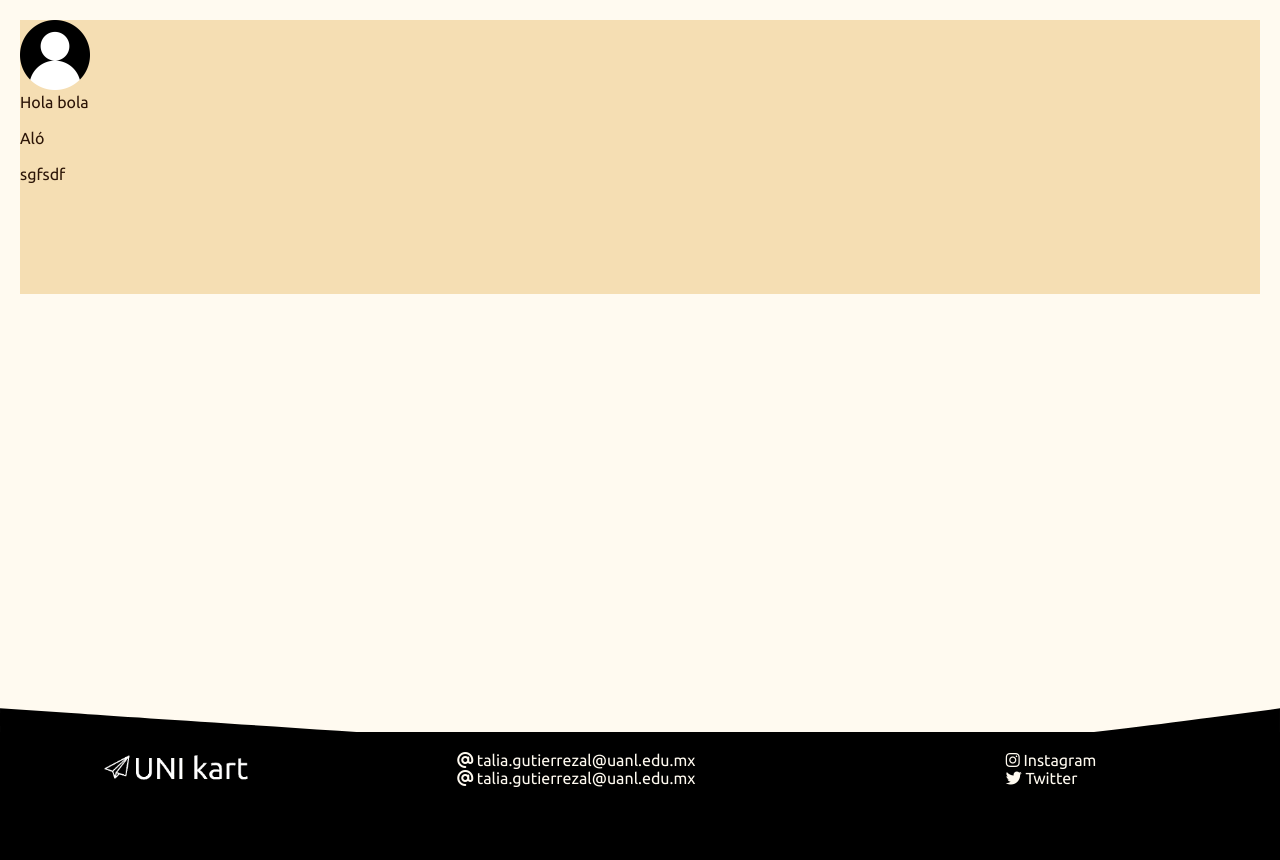
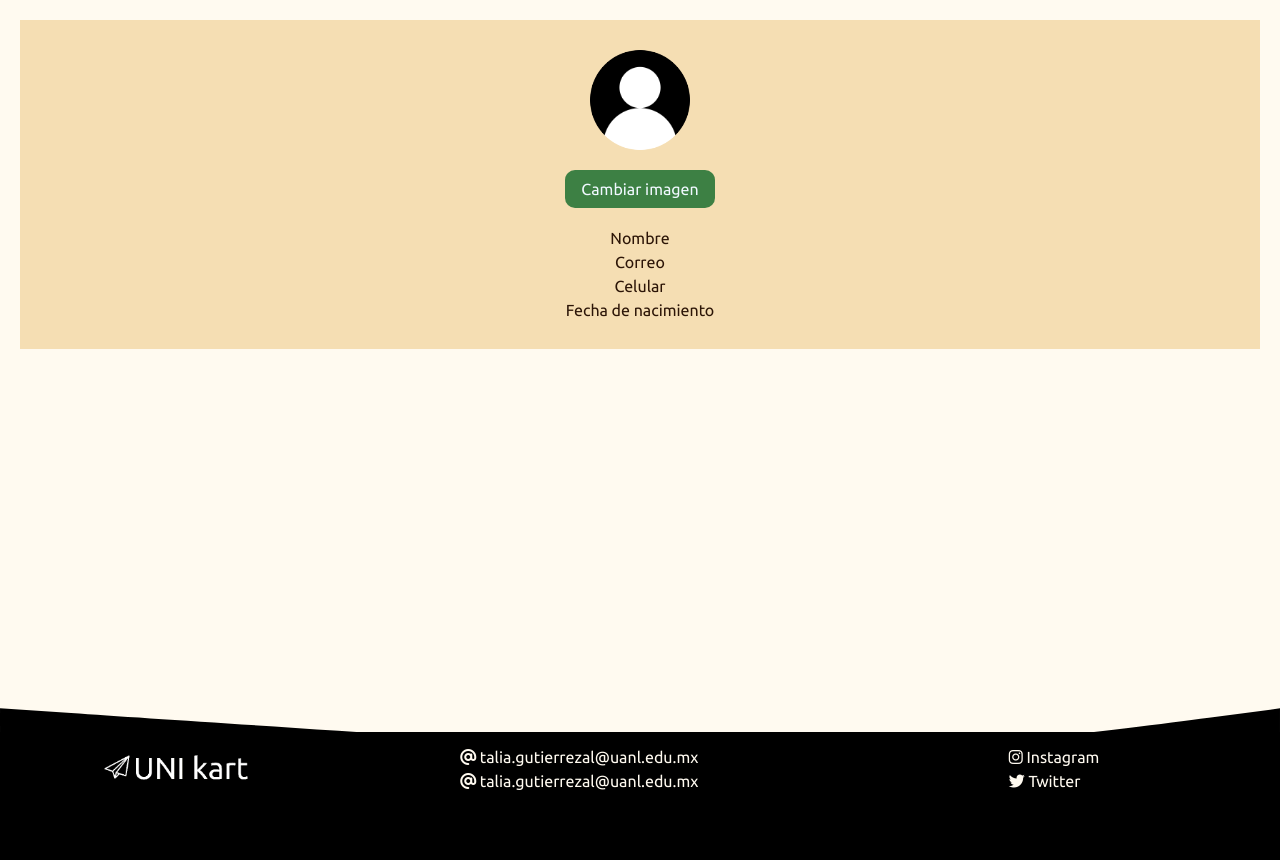
Before and after one commit to TaliaGtz/UNIkartOld, a PHP site: page /UserPerfil.html in a window 1280 px wide. Shown: the part 80-940 px from the top of the page. Run offline with PHP 8.4, Linux system fonts and the light colour scheme; some libraries are stand-ins or nearby versions.

Commit message:
UserPerfil

```diff
--- a/UserPerfil/UserPerfil.css
+++ b/UserPerfil/UserPerfil.css
@@ -264,14 +264,71 @@ nav ul li:hover{
 }
 
 .square{
-    grid-row: 1/6;
+    grid-row: 1/7;
     grid-column: 1/15;
     background: #f5deb3;
     margin: 0 20px;
 }
 
 .user{
-    grid-column: 7/9;
+    display: flex;
+    justify-content: center;
+    padding: 20px;
+    padding-top: 30px;
+}
+
+.file{
+    clip-path: circle(50.3% at 50% 50%);
+}
+
+.image{
+    /*background-color: aqua;*/
+    position: relative;
+    display: flex;
+    flex-direction:column;
+    align-items: center;
+}
+
+input[type="file"]{
+    position: absolute;
+    top: 0px;
+    left: 0px;
+    right: 0px;
+    bottom: 0px;
+    width: 100%;
+    height: 100%;
+    opacity: 0;
+    cursor: pointer;
+}
+
+label{
+    padding: 10px;
+    width: 150px;
+    display: block;
+    /*margin-top: 10px;*/
+    text-align: center;
+    background-color: #3d8044;
+    color: aliceblue;
+    transition: .5s;
+    border-radius: 10px;
+    /*box-shadow: 0px 3px 5px 0px rgba(0, 0, 0, 0.527);*/
+}
+
+label:hover{
+    background-color: #84b295;
+}
+
+li{
+    list-style-type: none;
+    padding: 3px;
+}
+
+.userInfo{
+    grid-row: 3/5;
+    grid-column: 6/10;
+    display: flex;
+    flex-direction:column;
+    align-items: center;
 }
 
 .other{
--- a/UserPerfil/UserPerfil.html
+++ b/UserPerfil/UserPerfil.html
@@ -8,6 +8,7 @@
     <link rel="stylesheet" href="UserPerfil.css">
     <script src="https://kit.fontawesome.com/29079834be.js" crossorigin="anonymous"></script>
     <script src="https://kit.fontawesome.com/7e5b2d153f.js" crossorigin="anonymous"></script>
+    <link rel="icon" href="UK.png">
 </head>
 <body>
     <header class="header">
@@ -32,12 +33,23 @@
 
     <section class="grid">
         <div class="square">
-            <img src="User.png" height="70" width="70" class="user">
-            <p>Hola bola</p>
-            <br>
-            <p>Aló</p>
-            <br>
-            <p>sgfsdf</p>
+            <div class="user">
+                <img src="User.png" height="100" width="100" id="image" alt="Imagen" class="file">
+            </div>
+            <form runat="server" action="" class="image">
+                <div>
+                    <label for="archivo">Cambiar imagen</label>
+                    <input type="file" id="userPic" name="archivo"/>  <!--disabled-->
+                </div>
+            </form>
+
+            <ul class="userInfo">
+                <br>
+                <li>Nombre</li>
+                <li>Correo</li>
+                <li>Celular</li>
+                <li>Fecha de nacimiento</li>
+            </ul>
         </div>
 
         <div class="other">
--- a/UserPerfil/UserPerfil.js
+++ b/UserPerfil/UserPerfil.js
@@ -32,12 +32,46 @@ function toggle(num){
     }
 }
 
-$(document).load($(window).bind("resize", checkPosition));
-
-function checkPosition()
-{
+$(window).on("load",function checkPosition(){
     if($(window).width() > 843)
     {
         document.getElementById("navList").removeAttribute("style");
     }
+});
+
+
+
+var reader;
+var input2;
+var texto;
+//var alm;
+function readURL(input) {
+    input2 = input;
+    if (input.files && input.files[0]) { //Revisamos que el input tenga contenido
+      reader = new FileReader(); //Leemos el contenido
+
+      reader.onload = function(e) { //Al cargar el contenido lo pasamos como atributo de la imagen de arriba
+        $('#image').attr('src', e.target.result);
+
+      }
+
+      reader.readAsDataURL(input.files[0]);
+    }
 }
+
+$("#userPic").change(function() { //Cuando el input cambie (se cargue un nuevo archivo) se va a ejecutar de nuevo el cambio de imagen y se verá reflejado.
+    readURL(this);
+});
+
+function msj(titulo, contenido, idioma) {
+    var padre = document.createElement('div');
+    padre.id = 'modal';
+    document.body.appendChild(padre);
+    var bc = idioma ? idioma : 'Aceptar';
+    var ModalData = document.getElementById("modal");
+    var boton = "";
+    ModalData.innerHTML = '<div id="modal-back"></div><div class="modal"><div id="modal-c"><h3>'+titulo+'</h3><span id="mc">'+contenido+'</span><div id="buttons"><a id="mclose" href="#">'+bc+'</a>'+boton+'</div></div></div>';
+    document.querySelector(".modal").style.height = document.getElementById("mc").offsetHeight+100 + 'px';
+    document.getElementById('mclose').onclick=function(){ borrar('modal'); };
+    document.getElementById('modal-back').onclick = function(){ borrar('modal'); }
+}
```
